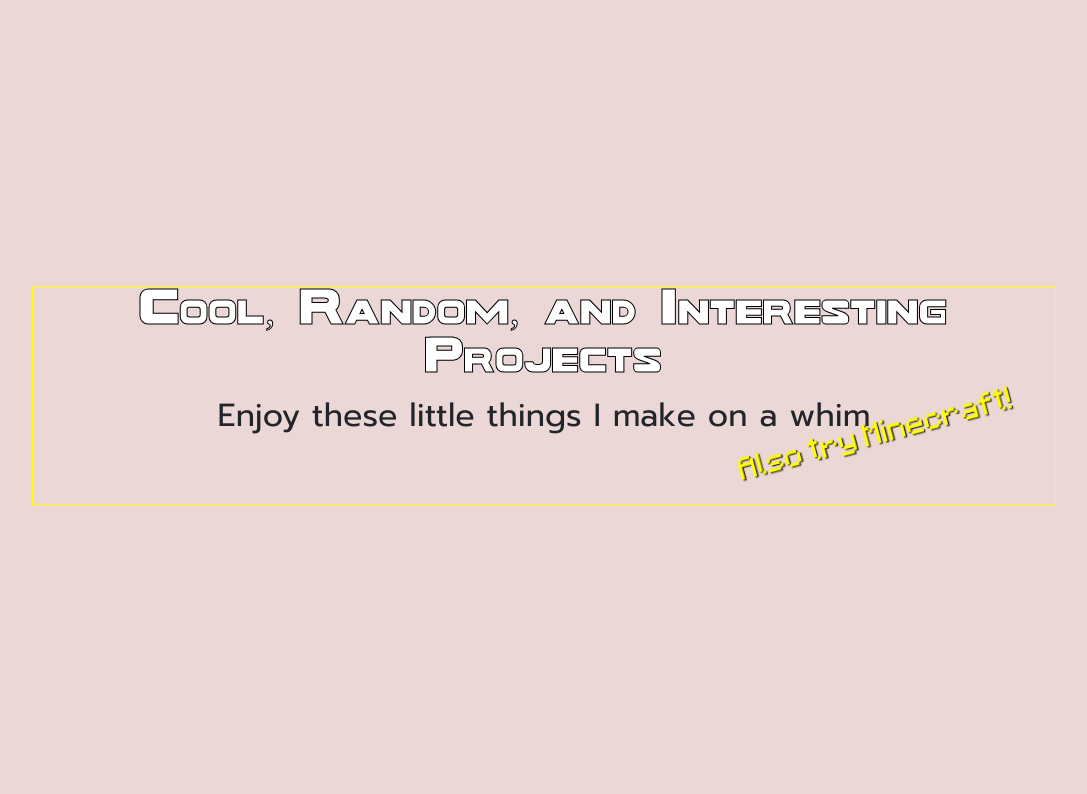
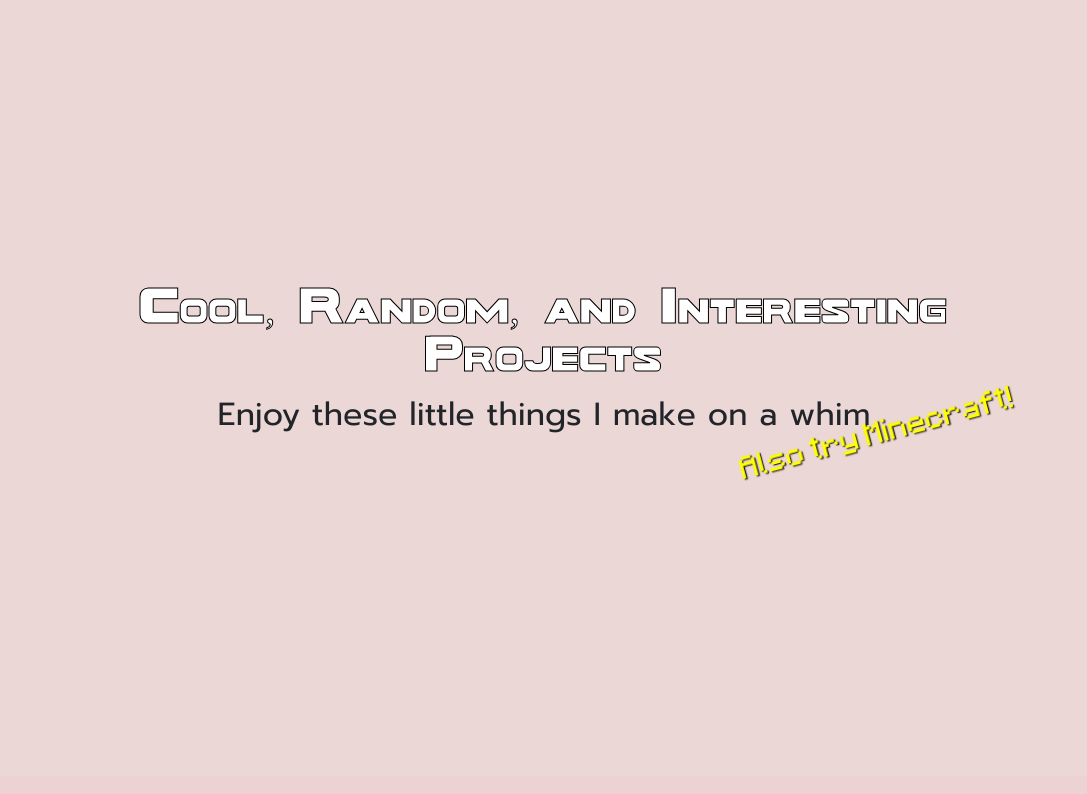
Before and after one commit to jll38/cool_random_webpages, a Flask app: page / in a window 1280 px wide. Shown: the part 73-867 px from the top of the page, without its empty margins (96-1183 px from the left). After the commit the page ends 554 px from the top, so only its background shows below. Run offline with Flask 2, Linux system fonts and the light colour scheme; some libraries are stand-ins or nearby versions.

Commit message:
merge after this

```diff
--- a/simple_pages/templates/index.html
+++ b/simple_pages/templates/index.html
@@ -4,7 +4,7 @@
     <section id="main">
         <div class="container-fluid" style=" padding-left:0%; padding-right:0%">
             <div class="main" id="textMain" name="textMain">
-                <div style="border: yellow solid 1px; margin:10%">
+                <div style="margin:10%">
                     <h1>Cool, Random, and Interesting Projects</h1>
                     <p class="subtext">Enjoy these little things I make on a whim</p>
                     <div id="splash" style="">
```
